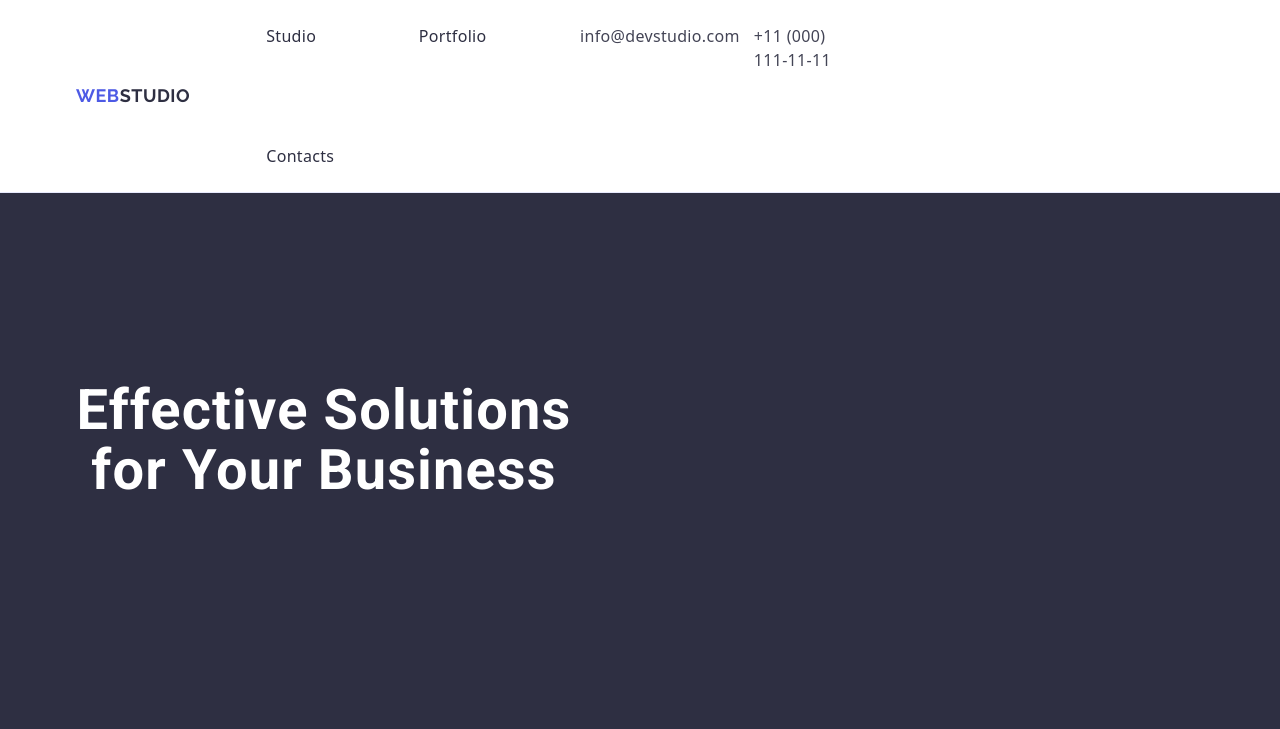
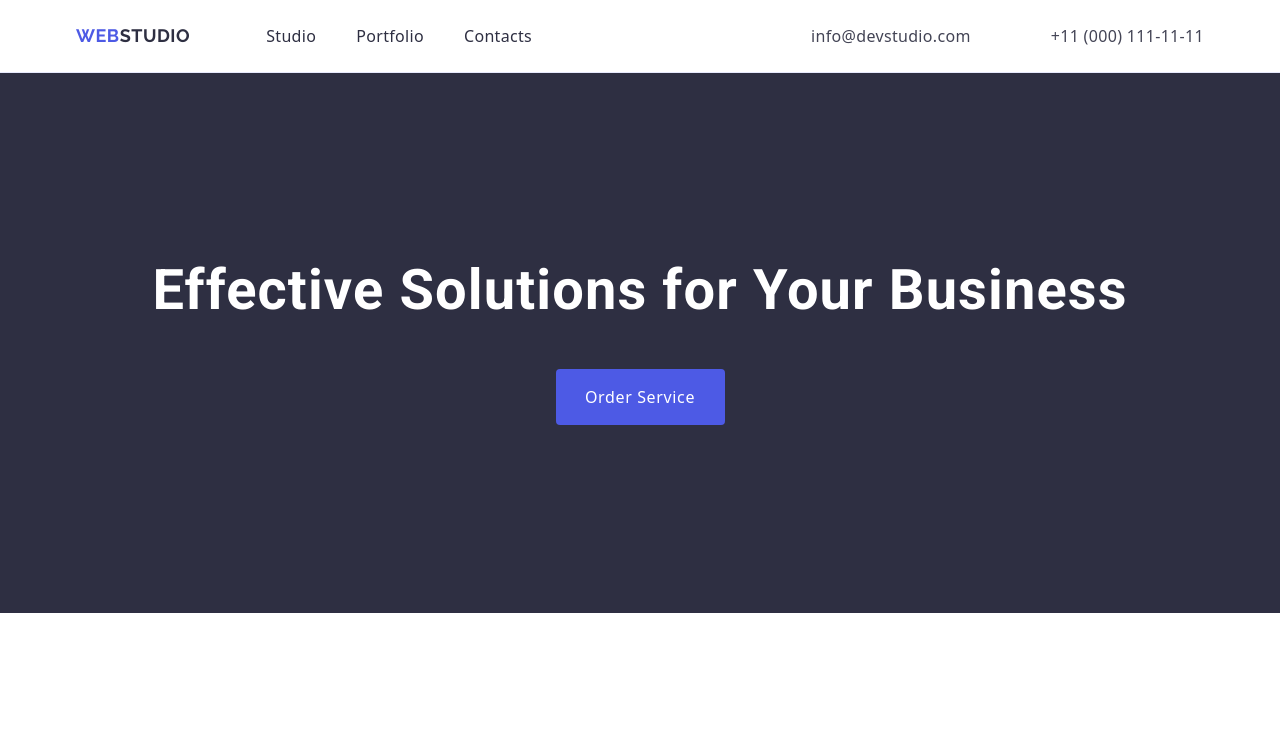
Before and after one commit to nktbsk/goit-markup-hw-03, a plain HTML site: page index.html in a window 1280 px wide. Shown: the top 729 px of the page. Drawn offline with nearby package versions, Linux system fonts and the light colour scheme.

Commit message:
Correction 8

```diff
--- a/css/style.css
+++ b/css/style.css
@@ -44,7 +44,7 @@ img{
 }
 .header .container{
   display: flex;
-  width: 1158;
+  align-items: center;
 }
 .nav{
   display: flex;
@@ -53,7 +53,7 @@ img{
 .nav .link {
   font-weight: 700;
   font-size: 18px;
-  line-height: 117%;
+  line-height: 0.16;
   letter-spacing: 0.03em;
   text-transform: uppercase;
   font-family: "Raleway", sans-serif;
@@ -75,7 +75,7 @@ img{
 .nav .item:last-child{
   margin-right: 0px;
 }
-.nav .list{
+.nav .a-list{
 display: flex;
 }
 .studio {
@@ -90,18 +90,19 @@ display: flex;
 .link:active {
   color: #404bbf;
 }
-.address .list{
+.address .a-list{
   display: flex;
+  gap: 40px;
 }
-.address .item{
+.a-list .item{
   margin-right: 40px;
   padding-top: 24px;
   padding-bottom: 24px;
 }
-.address .item:last-child{
+.a-list .item:last-child{
   margin-right: 0px;
 }
-.address .a-link {
+.a-list .a-link {
   font-weight: 400;
   font-size: 16px;
   line-height: 150%;
@@ -127,6 +128,7 @@ display: flex;
 }
 .address{
   font-style: normal;
+  margin-left: auto;
 }
 /* main  */
 /* banner */
@@ -136,9 +138,9 @@ display: flex;
   padding-bottom: 188px;
 }
 .hed{
-  width: 1440px;
-height: 600px;
-max-width: 496px;
+margin-left: auto;
+margin-right: auto;
+margin-bottom: 48px;
 }
 .btm {
   background-color: #4d5ae5;
@@ -152,6 +154,8 @@ max-width: 496px;
   height: 56px;
   border: none;
   border-radius: 4px;
+  margin-left: auto;
+margin-right: auto;
 }
 .btm:hover{
   background-color: #404bbf;
@@ -265,13 +269,13 @@ max-width: 496px;
   font-weight: 700;
   margin-bottom: 72px;
 }
-.container .list{
+.container .our-portfolio-list{
   display: flex;
   flex-wrap: wrap;
   column-gap: 24px;
   row-gap: 48px;
 }
-.container .list .item{
+.container .our-portfolio-list .item{
   width: calc((100% - 48px) / 3);
 }
 .info-portfolio{
@@ -319,4 +323,5 @@ max-width: 496px;
   line-height: 150%;
   letter-spacing: 0.02em;
   color: #f4f4fd;
+  max-width: 264px;
 }
--- a/index.html
+++ b/index.html
@@ -42,7 +42,7 @@
           </ul>
         </nav>
         <address class="address">
-          <ul class="list">
+          <ul class="a-list">
             <li class="item">
               <a class="a-link" href="mailto:info@devstudio.com"
                 >info@devstudio.com</a
@@ -160,7 +160,7 @@
       <section class="section_our-potfolio">
         <div class="container">
         <h2 class="our-portfolio">Our Portfolio</h2>
-          <ul class="list">
+          <ul class="our-portfolio-list">
             <li class="item">
               <img
                 src="./images/Banking_App.jpg"
```
